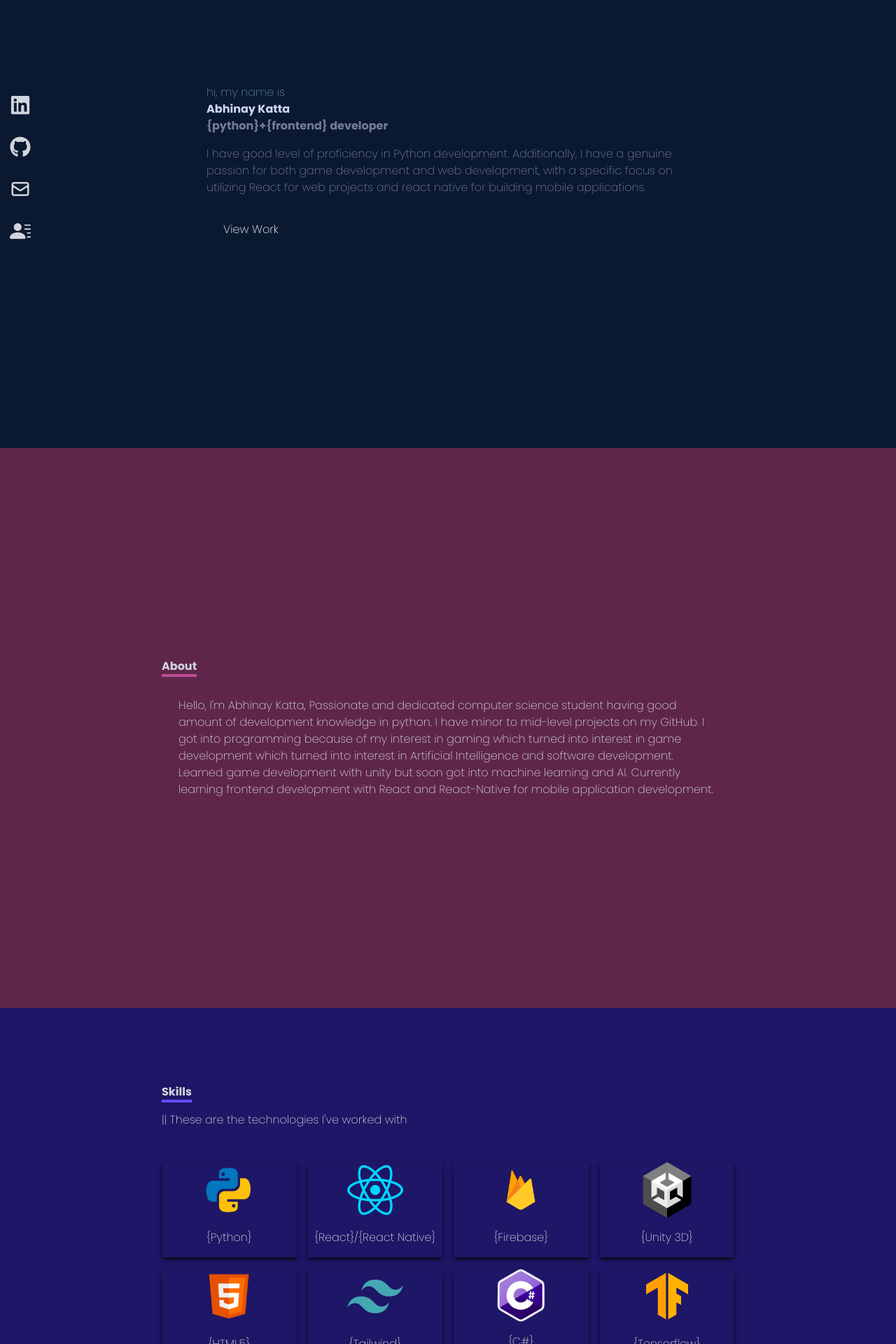
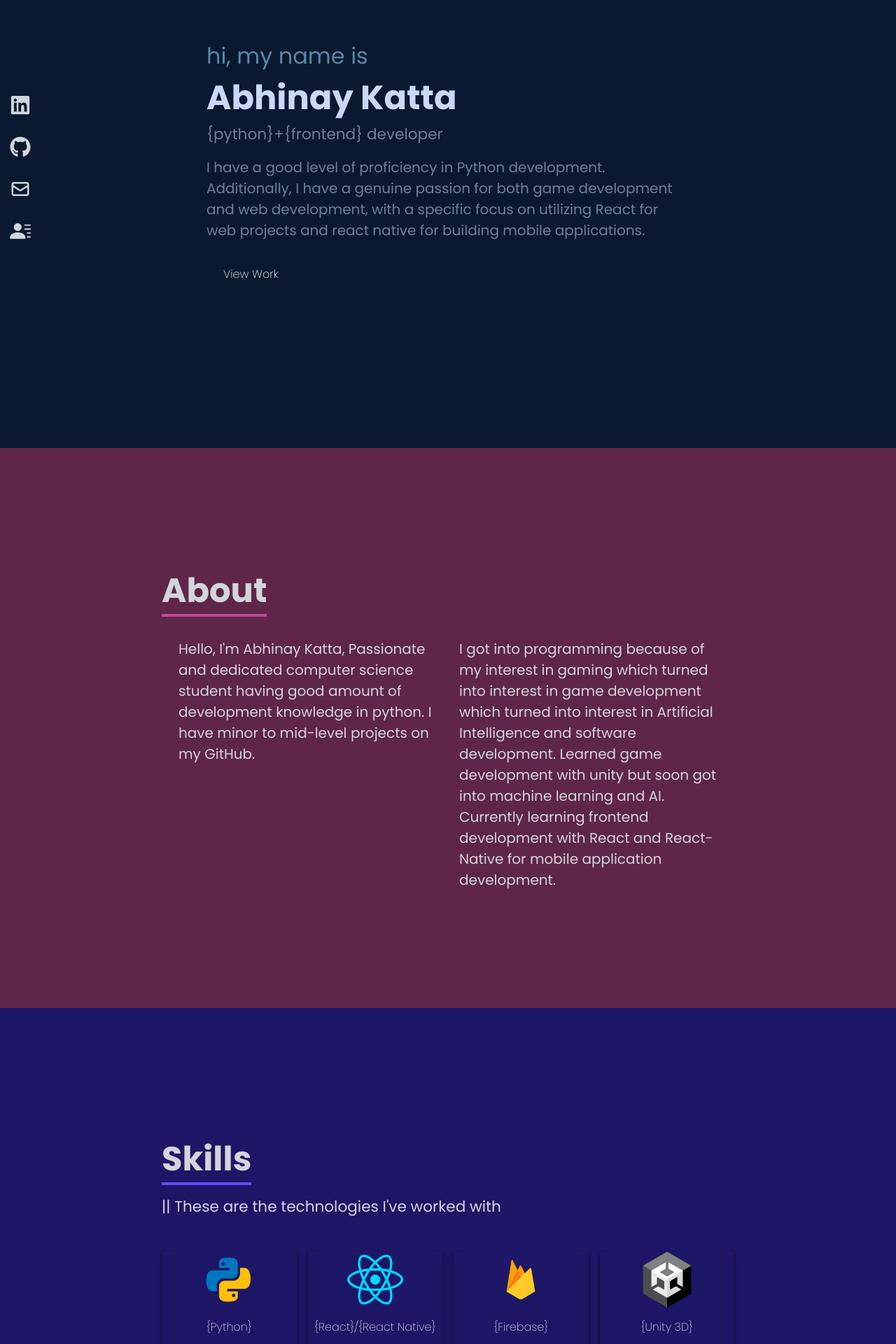
Before and after one commit to abhikatta/portfolio, a React (Create React App) app: page / in a window 1280 px wide. Shown: the part 160-2080 px from the top of the page at 70% size. Built offline with nearby package versions, Linux system fonts and the light colour scheme.

Commit message:
so far so good

```diff
--- a/src/App.temp.css
+++ /dev/null
@@ -1,29 +0,0 @@
-@keyframes rotateAnimation {
-  from {
-    transform: rotate(0deg);
-  }
-  to {
-    transform: rotate(360deg);
-  }
-}
-* {
-  font-family: "Poppins";
-  font-weight: 200;
-}
-.rotate {
-  animation: rotateAnimation 3s linear infinite; /* Adjust the duration as needed */
-}
-
-/* md:mx-[60px] lg:mx-[100px] sm:mx-[100px] mx-[200px] */
-.text-width {
-  margin-left: 100px;
-  margin-right: 100px;
-  font-size: 20px;
-}
-@media screen and (max-width: 768px) {
-  .text-width {
-    margin-left: 60px;
-    margin-right: 60px;
-    font-size: 30px;
-  }
-}
--- a/src/App.tsx
+++ b/src/App.tsx
@@ -1,3 +1,4 @@
+import "./index.css";
 import Contact from "./components/Contact";
 import Home from "./components/Home";
 import Navbar from "./components/Navbar";
@@ -5,8 +6,6 @@ import About from "./components/About";
 import Skills from "./components/Skills";
 import Work from "./components/Work";
 import Maintainence from "./Maintainence";
-
-// temporary when under maintainence:
 
 const App = () => {
   // set this to true when updating the site and deploy,
--- a/src/Maintainence.tsx
+++ b/src/Maintainence.tsx
@@ -9,7 +9,7 @@ function Maintainence() {
         alt="rotating-gear-icon"
       />
       <img
-        className="mb-[40px]"
+        className="mb-[40px] z-10"
         src={MaintainenceIcon}
         alt="maintainence-icon"
       />
--- a/src/components/About.tsx
+++ b/src/components/About.tsx
@@ -8,27 +8,27 @@ const About = () => {
         {/* Container */}
         <div className=" w-full max-w-[53.125rem] grid grid-cols-2 gap-8">
           <div className="md:text-left pb-8 pl-4">
-            <p className=" font-bold inline border-b-4 border-[#be4d95]">
+            <p className=" font-bold inline border-b-4 border-[#be4d95] component-title">
               About
             </p>
           </div>
           <div></div>
         </div>
-        <div className="max-w-[850px] w-full grid sm:grid-cols-1 gap-8 pl-10 md:pr-10 sm:pr-10 pr-10">
-          <div className=" font-extrabold">
-            <p>
-              {/* Further description */}
-              Hello, I'm Abhinay Katta, Passionate and dedicated computer
-              science student having good amount of development knowledge in
-              python. I have minor to mid-level projects on my GitHub. I got
-              into programming because of my interest in gaming which turned
-              into interest in game development which turned into interest in
-              Artificial Intelligence and software development. Learned game
-              development with unity but soon got into machine learning and AI.
-              Currently learning frontend development with React and
-              React-Native for mobile application development.
-            </p>
-          </div>
+        <div className="max-w-[850px] w-full grid sm:grid-cols-2 gap-8 pl-10 md:pr-10 sm:pr-10 pr-10">
+          <p className="font-normal component-text">
+            {/* Further description */}
+            Hello, I'm Abhinay Katta, Passionate and dedicated computer science
+            student having good amount of development knowledge in python. I
+            have minor to mid-level projects on my GitHub.
+          </p>
+          <p className="font-normal component-text">
+            I got into programming because of my interest in gaming which turned
+            into interest in game development which turned into interest in
+            Artificial Intelligence and software development. Learned game
+            development with unity but soon got into machine learning and AI.
+            Currently learning frontend development with React and React-Native
+            for mobile application development.
+          </p>
         </div>
       </div>
     </div>
--- a/src/components/Contact.tsx
+++ b/src/components/Contact.tsx
@@ -15,10 +15,10 @@ const Contact = () => {
         className="flex flex-col max-w-[53.125rem] w-full h-screen">
         <div className="max-w-[53.125rem] mx-auto p-4 flex flex-col justify-center w-full h-full">
           <div className="pb-8">
-            <p className=" font-bold inline border-b-4 border-[#bca9ff] text-gray-300">
+            <p className="font-bold inline border-b-4 border-[#bca9ff] text-gray-300 component-title">
               Contact
             </p>
-            <p className="text-gray-300 py-4">
+            <p className="text-gray-300 py-4 component-caption">
               || Submit the form below or write me an email -
               abhinaykatta97@gmail.com
             </p>
--- a/src/components/Home.tsx
+++ b/src/components/Home.tsx
@@ -1,21 +1,21 @@
-import React from "react";
-import "../index.css";
 import { Link } from "react-scroll";
 const Home = () => {
   return (
     <div id="home" className="w-full h-full bg-[#0a192f]">
       {/* Text */}
       <div className="max-w-[53.125rem] mx-auto px-20 flex flex-col justify-center w-full h-screen">
-        <p className=" text-[#5a87a5]">hi, my name is </p>
-        <h1 className=" font-bold text-[#ccd6f6]">Abhinay Katta</h1>
-        <h2 className="font-bold hover:animate-pulse text-[#747c96]">
+        <p className="text-[#5a87a5] component-subheading">hi, my name is </p>
+        <h1 className=" font-bold text-[#ccd6f6] component-title">
+          Abhinay Katta
+        </h1>
+        <h2 className="font-bold hover:animate-pulse text-[#747c96] component-caption">
           {"{python}+{frontend} developer"}
         </h2>
-        <p className="text-[#747c96] py-4 max-w-[780px]">
-          I have good level of proficiency in Python development. Additionally,
-          I have a genuine passion for both game development and web
-          development, with a specific focus on utilizing React for web projects
-          and react native for building mobile applications.
+        <p className="text-[#747c96] py-4 max-w-[780px] component-text">
+          I have a good level of proficiency in Python development.
+          Additionally, I have a genuine passion for both game development and
+          web development, with a specific focus on utilizing React for web
+          projects and react native for building mobile applications.
         </p>
 
         <div>
--- a/src/components/Navbar.tsx
+++ b/src/components/Navbar.tsx
@@ -12,12 +12,12 @@ const Navbar = () => {
 
   return (
     <div className="fixed w-full h-[5rem] flex justify-between items-center px-10 py-4 text-gray-300">
-      <div>
+      <div className="z-10">
         <a href="/portfolio">
           <img src={Logo} alt="logo" style={{ width: "5rem" }}></img>
         </a>
       </div>
-      <ul className="hidden lg:flex">
+      <ul className="hidden z-10 lg:flex">
         {/*if size > medium its flex else hidden */}
         <li className="hover:underline hover:underline-offset-4">
           <Link to="home" smooth={true} duration={500}>
@@ -46,7 +46,7 @@ const Navbar = () => {
         </li>
       </ul>
       {/* on minimized/phone screen */}
-      <div onClick={handleclick} className="lg:hidden">
+      <div onClick={handleclick} className="lg:hidden z-10">
         {!nav ? <FaBars size={40} /> : <FaTimes size={40} />}
       </div>
       {/* on minimized/phone screen */}
@@ -54,7 +54,7 @@ const Navbar = () => {
         className={
           !nav
             ? "hidden"
-            : " absolute top-0 left-0 w-full h-screen bg-[#0a192f] flex flex-col justify-center items-center"
+            : "absolute top-0 left-0 w-full h-screen bg-[#0a192f] flex flex-col justify-center items-center"
         }>
         <li className="py-6 text-4xl">
           <Link onClick={handleclick} to="home" smooth={true} duration={500}>
--- a/src/components/Skills.tsx
+++ b/src/components/Skills.tsx
@@ -10,13 +10,15 @@ import Firebase from "../assets/firebase.png";
 import C_Sharp from "../assets/c_sharp.png";
 const Skills = () => {
   return (
-    <div id="skills" className="w-full h-full bg-[#1e1666]  text-gray-300 ">
+    <div
+      id="skills"
+      className="w-full min-h-screen h-auto py-[100px] bg-[#1e1666]  text-gray-300 ">
       <div className="max-w-[53.125rem] mx-auto p-4 flex flex-col justify-center w-full h-screen">
         <div>
-          <p className="font-bold inline border-b-4 border-[#5f4dff] ">
+          <p className="font-bold inline border-b-4 border-[#5f4dff] component-title">
             Skills
           </p>
-          <p className="py-4 ">
+          <p className="py-4 component-caption">
             || These are the technologies I've worked with
           </p>
         </div>
--- a/src/components/Work.tsx
+++ b/src/components/Work.tsx
@@ -9,14 +9,16 @@ const Work = () => {
   return (
     <div
       id="work"
-      className="w-full min-h-screen h-auto bg-[#ac3c67] flex justify-center items-center p-[40px]">
+      className="w-full min-h-screen h-auto md:py-[100px] py-[150px]  bg-[#ac3c67] flex justify-center items-center">
       {/* main container */}
       <div className="max-w-[53.125rem] mx-auto p-4 flex flex-col justify-center w-full h-screen">
         <div className="pb-8">
-          <p className=" font-bold inline border-b-4 text-gray-300 border-[#3ad889]">
+          <p className=" font-bold inline border-b-4 text-gray-300 border-[#3ad889] component-title">
             Work
           </p>
-          <p className="py-6 text-white">||This is some of my work</p>
+          <p className="py-6 text-white component-caption">
+            ||This is some of my work
+          </p>
         </div>
         {/* items container */}
         <div className="grid grid-cols-2 lg:grid-cols-3 gap-4">
@@ -30,7 +32,7 @@ const Work = () => {
               <span className="text-2xl font-bold text-white tracking-wider">
                 JoBo
               </span>
-              <p className=" font-bold text-white tracking-wider">
+              <p className="font-bold text-white tracking-wider">
                 A mobile application written in react native that converts
                 handwritten text to digital text using hugging face's TrOCR
                 model.
--- a/src/index.css
+++ b/src/index.css
@@ -49,16 +49,67 @@
   animation: rotateAnimation 3s linear infinite; /* Adjust the duration as needed */
 }
 
-/* md:mx-[60px] lg:mx-[100px] sm:mx-[100px] mx-[200px] */
 .text-width {
   margin-left: 100px;
   margin-right: 100px;
-  font-size: 20px;
 }
 @media screen and (max-width: 768px) {
   .text-width {
     margin-left: 60px;
     margin-right: 60px;
-    font-size: 30px;
+    font-size: 23px;
   }
 }
+
+/* --------------- */
+
+/* font sizes: */
+/* ----------- */
+/* required font sizes for: */
+/* .component-title{}
+.component-caption{}
+.component-text{}
+.component-subheading{} */
+/* ----------- */
+
+/* Default font sizes for components */
+.component-title {
+  font-size: 3rem; /* Adjust based on design preferences */
+}
+
+.component-subheading {
+  font-weight: 400;
+
+  font-size: 2rem; /* Adjust based on design preferences */
+}
+
+.component-caption {
+  font-weight: 400;
+
+  font-size: 1.35rem; /* Adjust based on design preferences */
+}
+
+.component-text {
+  font-weight: 400;
+
+  font-size: 1.25rem; /* Adjust based on design preferences */
+}
+
+/* Responsive font sizes for mobile views */
+@media screen and (max-width: 768px) {
+  .component-title {
+    font-size: 2.5rem; /* Adjust for mobile views */
+  }
+
+  .component-subheading {
+    font-size: 1.25rem; /* Adjust for mobile views */
+  }
+
+  .component-caption {
+    font-size: 1.2rem; /* Adjust for mobile views */
+  }
+
+  .component-text {
+    font-size: 1.35rem; /* Adjust for mobile views */
+  }
+}
```
